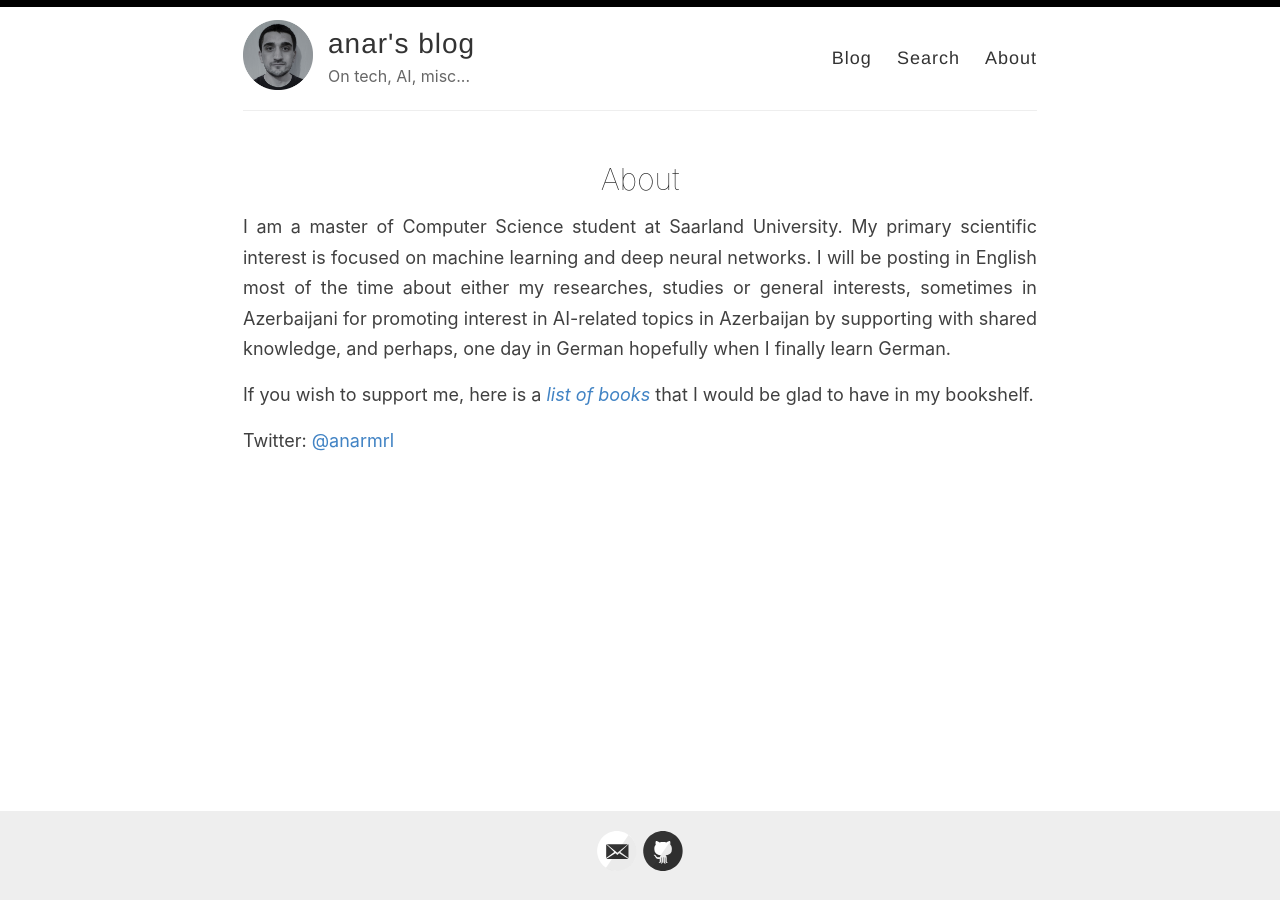
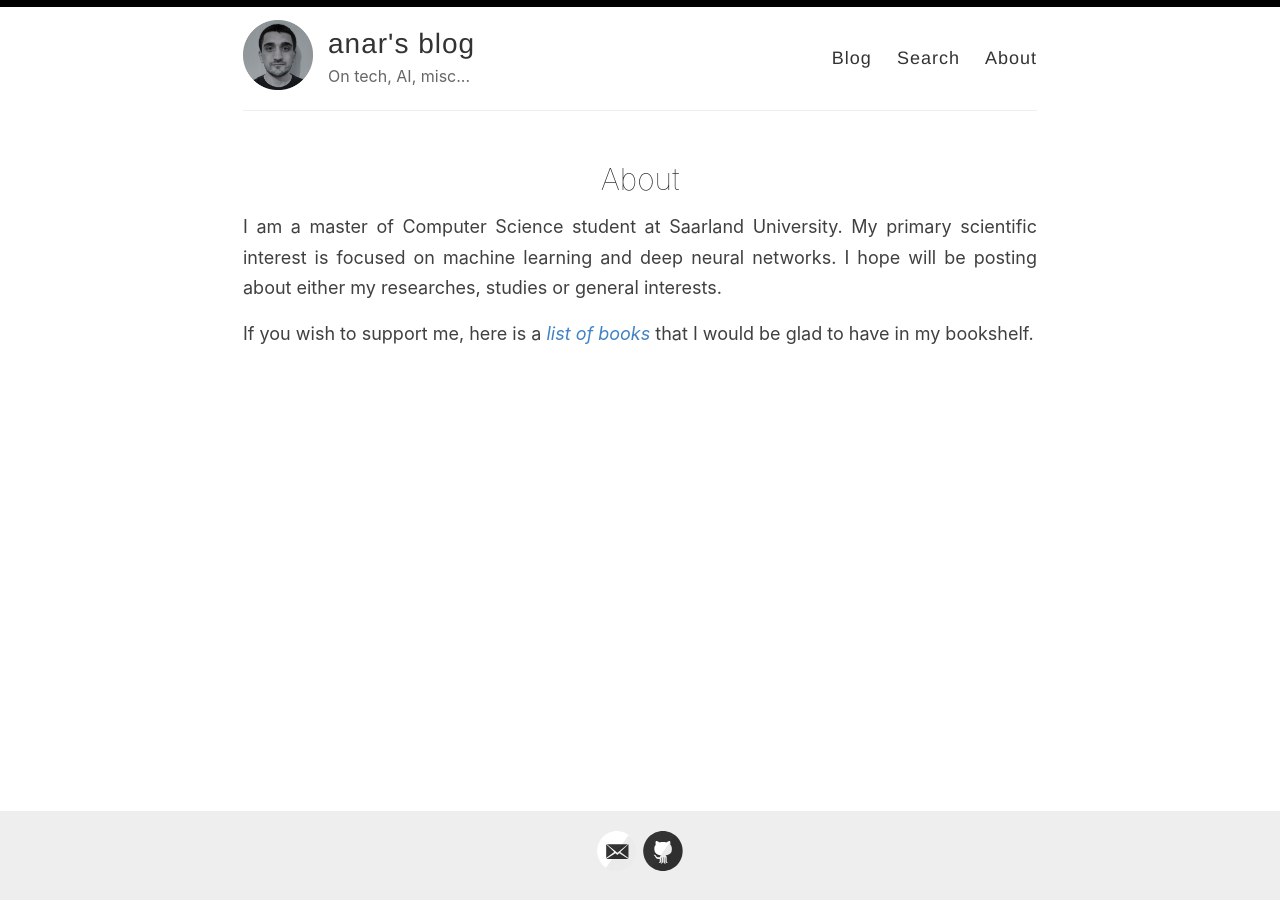
Before and after one commit to anaramirli/anaramirli.github.io, a Jekyll site: the page built from _pages/about.md, in a window 1280 px wide. Built offline with Jekyll 4.4.1, drawn with Linux system fonts in a browser that asks for light colours.

Commit message:
Update about.md

```diff
--- a/_pages/about.md
+++ b/_pages/about.md
@@ -4,8 +4,6 @@ title: About
 permalink: /about/
 ---
 
-I am a master of Computer Science student at Saarland University. My primary scientific interest is focused on machine learning and deep neural networks. I will be posting in English most of the time about either my researches, studies or general interests, sometimes in Azerbaijani for promoting interest in AI-related topics in Azerbaijan by supporting with shared knowledge, and perhaps, one day in German hopefully when I finally learn German.
+I am a master of Computer Science student at Saarland University. My primary scientific interest is focused on machine learning and deep neural networks. I hope will be posting about either my researches, studies or general interests.
 
 If you wish to support me, here is a [*list of books*](https://www.amazon.de/hz/wishlist/ls/3A09NI0TVEM82?ref_=wl_share) that I would be glad to have in my bookshelf.
-
-Twitter: [@anarmrl](https://twitter.com/anarmrl)
```
